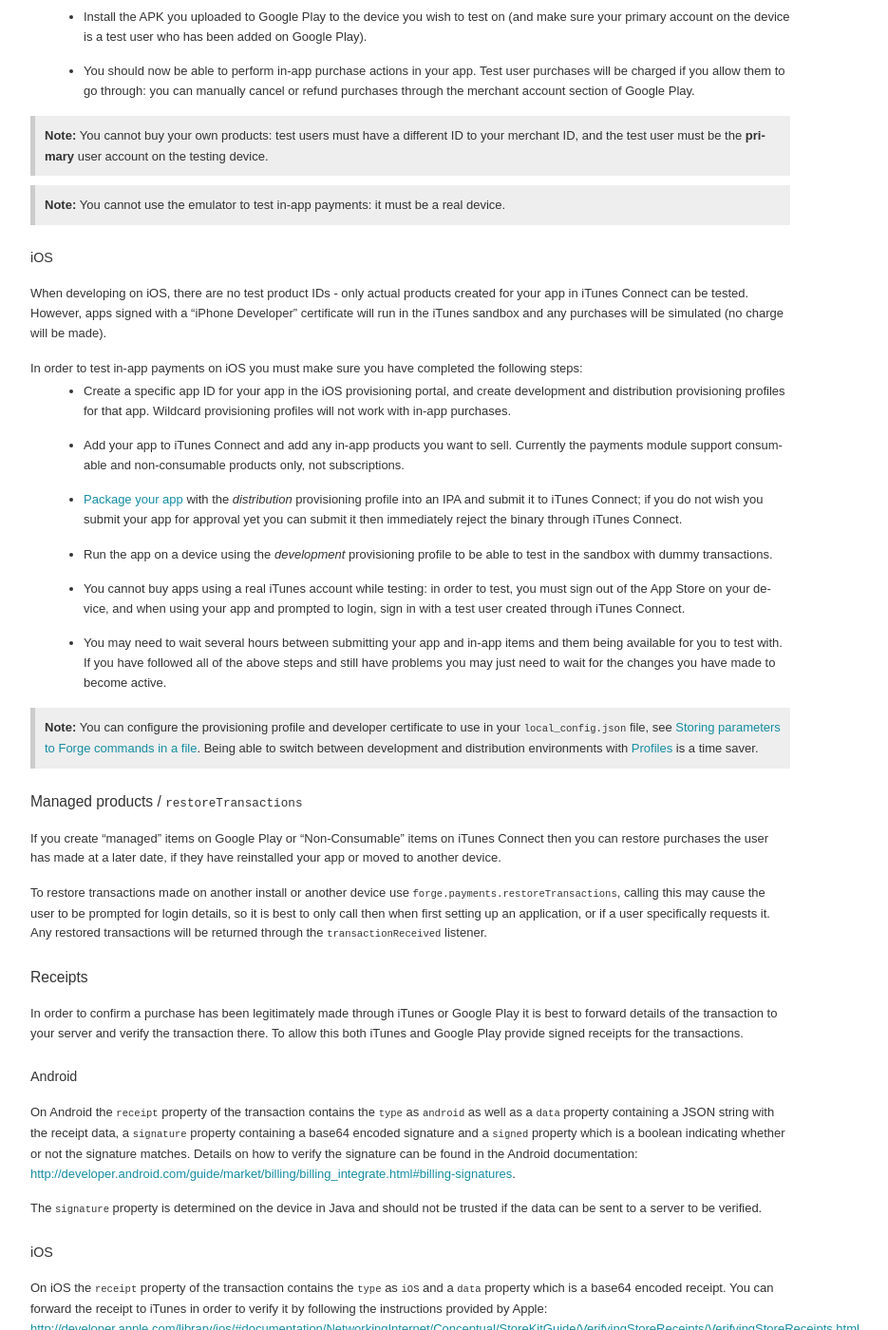
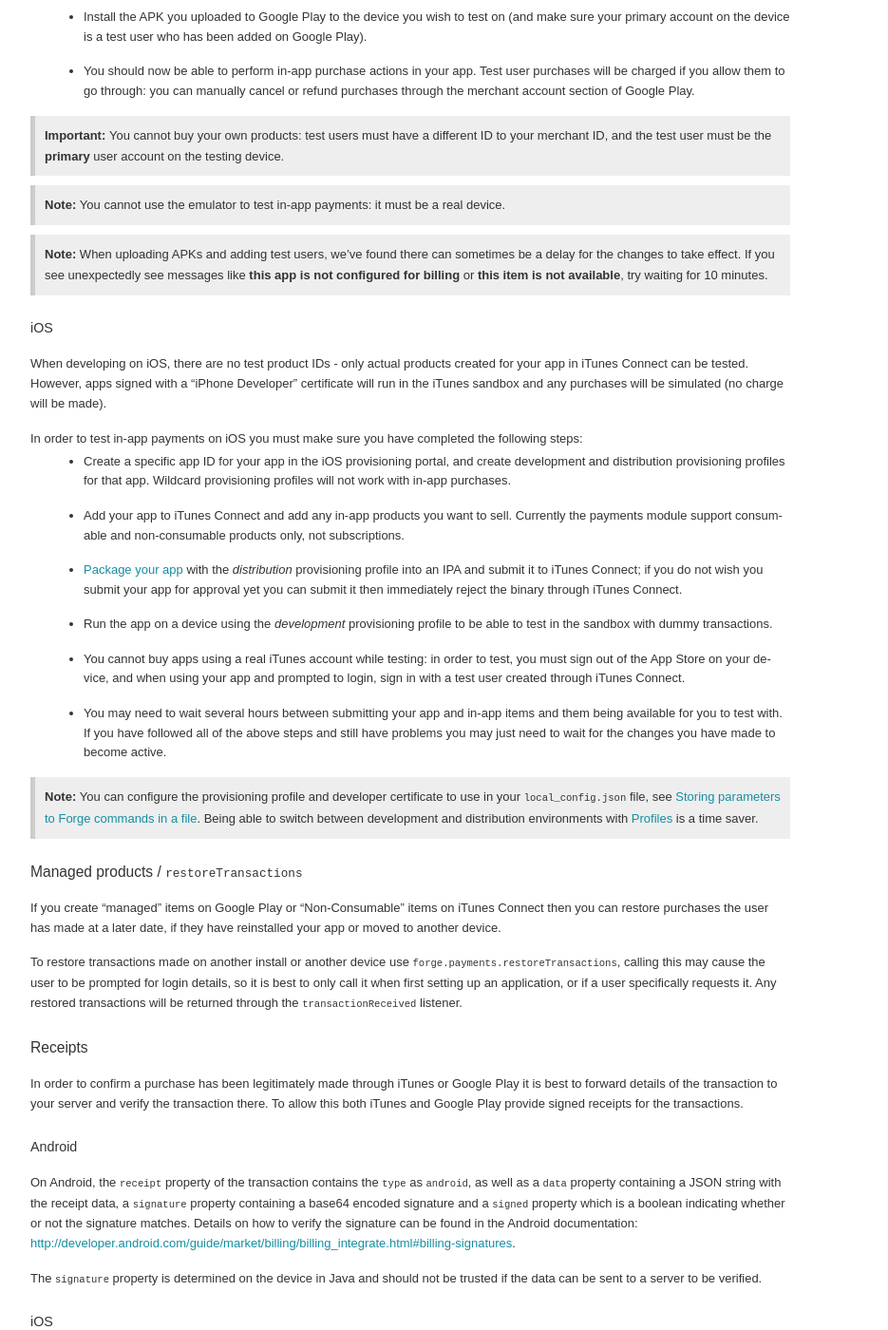
Before and after one commit to trigger-corp/Forge-Documentation, a Sphinx documentation site: the page built from source/modules/payments.rst, in a window 1280 px wide and 1400 px high, scrolled down 2778 px. Shown: the whole window at 95% size, without its empty margins (288-1223 px from the left). Built offline with Sphinx 7.4.7, drawn with Linux system fonts in a browser that asks for light colours; some web fonts are replaced.

Commit message:
some doc improvements to payments

```diff
--- a/source/modules/payments.rst
+++ b/source/modules/payments.rst
@@ -87,7 +87,7 @@ Javascript
  * To purchase a product use ``forge.payments.purchaseProduct``. When calling ``purchaseProduct`` pass the ID of your product as created on iTunes/Google Play.
 
 Android
-#######
+#############################################################################
 
 When developing your app and not signing with a release key, you can use the following special product IDs to test in-app payments:
  * ``android.test.purchased``: This product will return a successful ``PURCHASED`` transaction if the user presses "Buy". It is not managed and so will not be restorable.
@@ -108,9 +108,11 @@ In order to test your actual products you will need to make sure you have done t
  * Install the APK you uploaded to Google Play to the device you wish to test on (and make sure your primary account on the device is a test user who has been added on Google Play).
  * You should now be able to perform in-app purchase actions in your app. Test user purchases will be charged if you allow them to go through: you can manually cancel or refund purchases through the merchant account section of Google Play.
 
-.. note:: You cannot buy your own products: test users must have a different ID to your merchant ID, and the test user must be the **primary** user account on the testing device.
+.. important:: You cannot buy your own products: test users must have a different ID to your merchant ID, and the test user must be the **primary** user account on the testing device.
 
 .. note:: You cannot use the emulator to test in-app payments: it must be a real device.
+
+.. note:: When uploading APKs and adding test users, we've found there can sometimes be a delay for the changes to take effect. If you see unexpectedly see messages like **this app is not configured for billing** or **this item is not available**, try waiting for 10 minutes.
 
 iOS
 ################################################################################
@@ -132,7 +134,7 @@ Managed products / ``restoreTransactions``
 
 If you create "managed" items on Google Play or "Non-Consumable" items on iTunes Connect then you can restore purchases the user has made at a later date, if they have reinstalled your app or moved to another device.
 
-To restore transactions made on another install or another device use ``forge.payments.restoreTransactions``, calling this may cause the user to be prompted for login details, so it is best to only call then when first setting up an application, or if a user specifically requests it. Any restored transactions will be returned through the ``transactionReceived`` listener.
+To restore transactions made on another install or another device use ``forge.payments.restoreTransactions``, calling this may cause the user to be prompted for login details, so it is best to only call it when first setting up an application, or if a user specifically requests it. Any restored transactions will be returned through the ``transactionReceived`` listener.
 
 Receipts
 ~~~~~~~~~~~~~~~~~~~~~~~~~~~~~~~~~~~~~~~~~~~~~
@@ -142,7 +144,7 @@ In order to confirm a purchase has been legitimately made through iTunes or Goog
 Android
 #######
 
-On Android the ``receipt`` property of the transaction contains the ``type`` as ``android`` as well as a ``data`` property containing a JSON string with the receipt data, a ``signature`` property containing a base64 encoded signature and a ``signed`` property which is a boolean indicating whether or not the signature matches. Details on how to verify the signature can be found in the Android documentation: http://developer.android.com/guide/market/billing/billing_integrate.html#billing-signatures.
+On Android, the ``receipt`` property of the transaction contains the ``type`` as ``android``, as well as a ``data`` property containing a JSON string with the receipt data, a ``signature`` property containing a base64 encoded signature and a ``signed`` property which is a boolean indicating whether or not the signature matches. Details on how to verify the signature can be found in the Android documentation: http://developer.android.com/guide/market/billing/billing_integrate.html#billing-signatures.
 
 The ``signature`` property is determined on the device in Java and should not be trusted if the data can be sent to a server to be verified.
 
```
